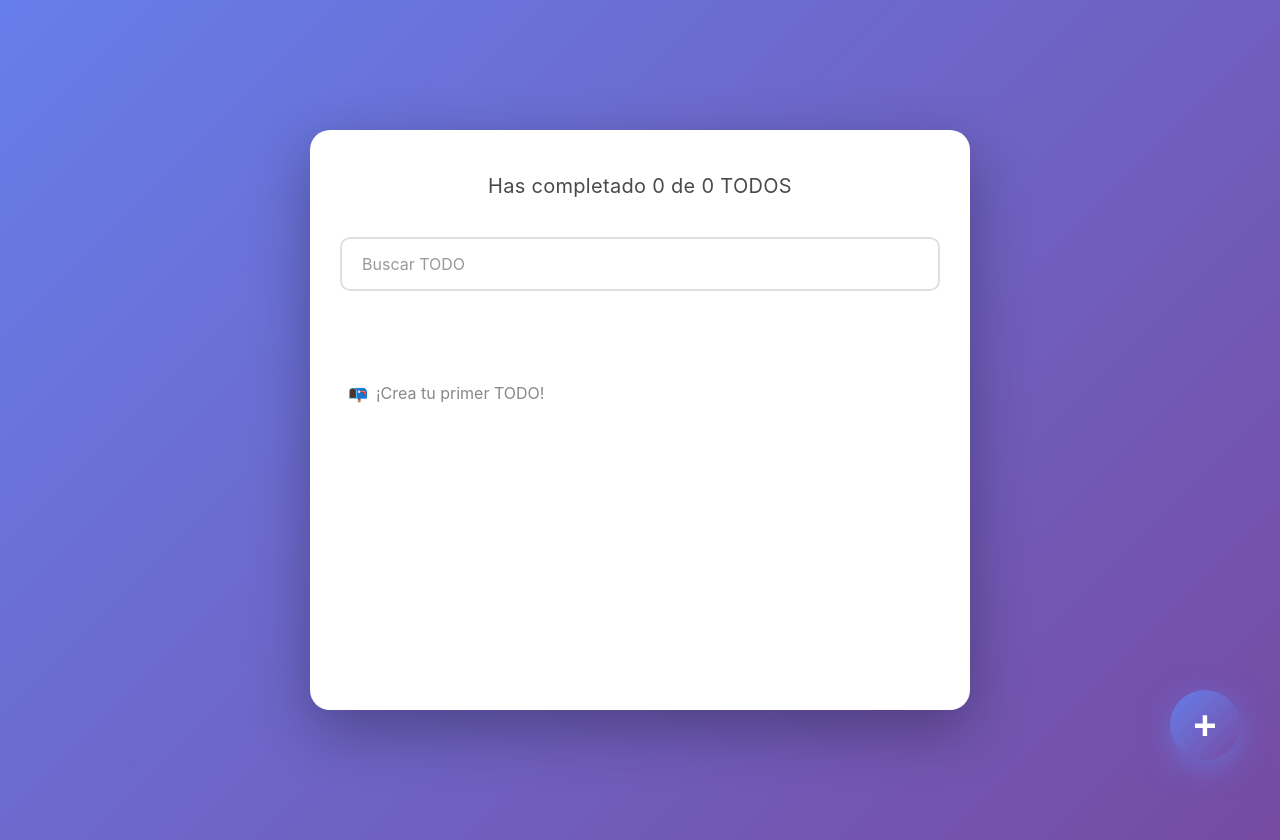
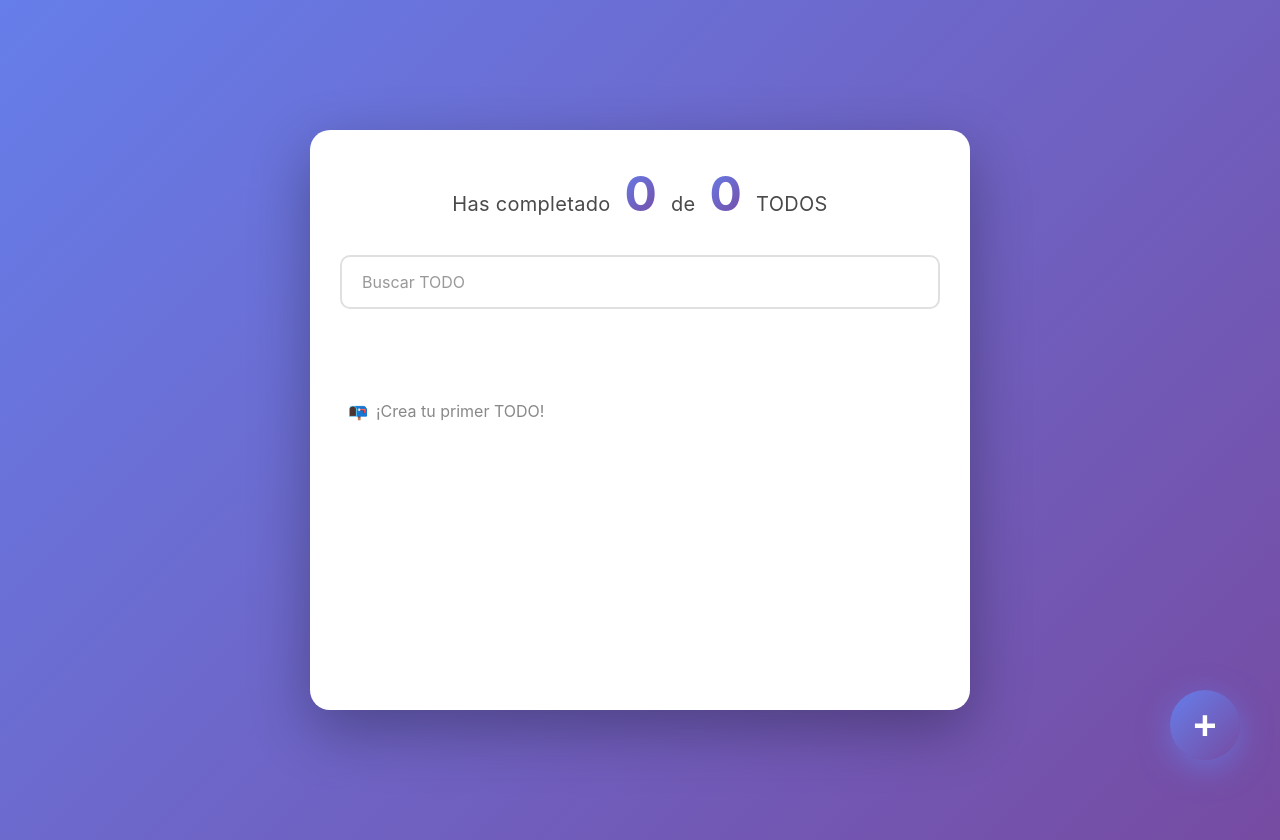
Before and after one commit to Nerfe5/todomachine-render-patterns, a React (Create React App) app: page / in a window 1280 px wide. Built offline with nearby package versions, Linux system fonts and the light colour scheme.

Commit message:
feat(composicion): TodoHeader con slots y TodoCounter/TodoSearch presentacionales

```diff
--- a/src/AppUI.js
+++ b/src/AppUI.js
@@ -1,5 +1,6 @@
 import React from 'react';
 import { TodoContext } from './TodoContext';
+import { TodoHeader } from './TodoHeader';
 import { TodoCounter } from './TodoCounter';
 import { TodoSearch } from './TodoSearch';
 import { TodoList } from './TodoList';
@@ -12,11 +13,20 @@ import { Modal } from './Modal';
 import { TodoForm } from './TodoForm';
 import { TodosNotFound } from './TodosNotFound';
 
+/**
+ * AppUI es ahora el COMPONENTE CONTENEDOR de la cabecera:
+ * él consume el contexto y alimenta por props a los
+ * presentacionales (TodoCounter, TodoSearch), compuestos
+ * dentro del slot de TodoHeader.
+ */
 function AppUI() {
   const {
     loading,
     error,
+    completedTodos,
     totalTodos,
+    searchValue,
+    setSearchValue,
     searchedTodos,
     completeTodo,
     deleteTodo,
@@ -25,8 +35,17 @@ function AppUI() {
 
   return (
     <div className="App">
-      <TodoCounter />
-      <TodoSearch />
+      <TodoHeader>
+        <TodoCounter
+          completed={completedTodos}
+          total={totalTodos}
+        />
+        <TodoSearch
+          searchValue={searchValue}
+          setSearchValue={setSearchValue}
+        />
+      </TodoHeader>
+
       <TodoList>
         {loading && (
           <>
--- a/src/TodoCounter/index.js
+++ b/src/TodoCounter/index.js
@@ -1,17 +1,24 @@
-import React from 'react';
-import { TodoContext } from '../TodoContext';
 import './TodoCounter.css';
 
-function TodoCounter() {
-  const { completedTodos, totalTodos } = React.useContext(TodoContext);
-  const allCompleted = completedTodos === totalTodos && totalTodos > 0;
+/**
+ * Patrón: COMPONENTE PRESENTACIONAL
+ *
+ * Antes: useContext(TodoContext) → acoplado al provider, imposible
+ * de reutilizar o probar de forma aislada.
+ * Ahora: recibe `completed` y `total` por props. Es una función pura
+ * de sus props: mismas props, misma UI. Funciona en cualquier app.
+ */
+function TodoCounter({ completed, total }) {
+  const allCompleted = completed === total && total > 0;
 
   return (
     <h1 className="TodoCounter">
       {allCompleted ? (
         '🎉 ¡Felicidades! Completaste todos tus TODOS 🎊'
       ) : (
-        `Has completado ${completedTodos} de ${totalTodos} TODOS`
+        <>
+          Has completado <span>{completed}</span> de <span>{total}</span> TODOS
+        </>
       )}
     </h1>
   );
--- /dev/null
+++ b/src/TodoHeader/TodoHeader.css
@@ -0,0 +1,4 @@
+.TodoHeader {
+  display: flex;
+  flex-direction: column;
+}
--- /dev/null
+++ b/src/TodoHeader/index.js
@@ -0,0 +1,21 @@
+import './TodoHeader.css';
+
+/**
+ * Patrón: COMPOSICIÓN VÍA CHILDREN (slots)
+ *
+ * TodoHeader no sabe (ni le importa) qué componentes van adentro.
+ * Solo define la ESTRUCTURA (un <header> semántico) y proyecta
+ * lo que el padre decida ponerle. Igual que TodoList y Modal.
+ *
+ * Beneficio: si mañana el header lleva un logo, un menú o nada,
+ * TodoHeader no cambia. Cambia quien lo compone (AppUI).
+ */
+function TodoHeader({ children }) {
+  return (
+    <header className="TodoHeader">
+      {children}
+    </header>
+  );
+}
+
+export { TodoHeader };
--- a/src/TodoSearch/index.js
+++ b/src/TodoSearch/index.js
@@ -1,10 +1,12 @@
-import React from 'react';
-import { TodoContext } from '../TodoContext';
 import './TodoSearch.css';
 
-function TodoSearch() {
-  const { searchValue, setSearchValue } = React.useContext(TodoContext);
-
+/**
+ * Patrón: COMPONENTE PRESENTACIONAL (input controlado)
+ *
+ * Recibe el valor y el setter por props. TodoSearch ya no conoce
+ * el TodoContext: es un buscador genérico y reutilizable.
+ */
+function TodoSearch({ searchValue, setSearchValue }) {
   return (
     <input
       placeholder="Buscar TODO"
```
Also changed, not shown: 3 other files (tests, documents, lock files or other folders).
